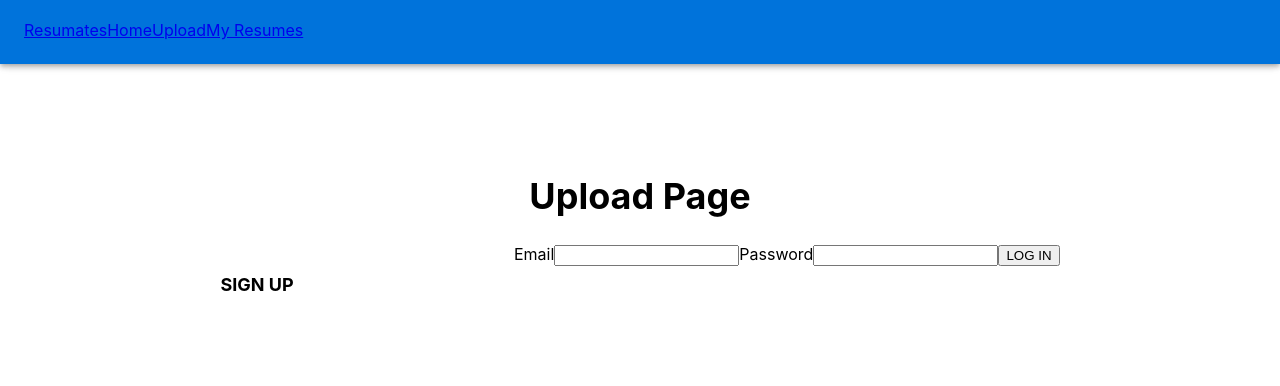
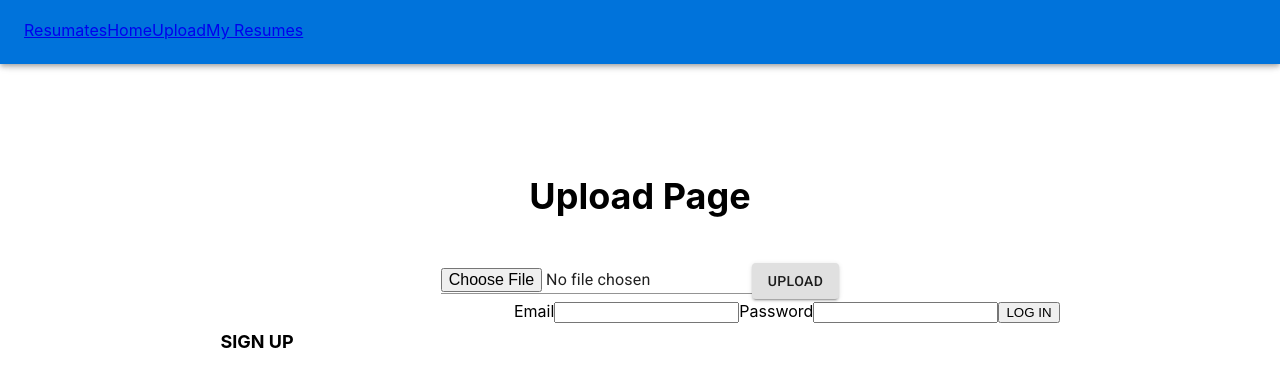
Before and after one commit to imarcdaniel/MERN_ResumePeeker, a React (Create React App) app in the folder resumates/: page /Upload in a window 1280 px wide. Shown: the top 386 px of the page. Built offline with nearby package versions, Linux system fonts and the light colour scheme.

Commit message:
resume backend complete

```diff
--- a/resumates/routes/api/resumes.js
+++ b/resumates/routes/api/resumes.js
@@ -1,8 +1,10 @@
 const express = require('express');
 const router = express.Router();
 const resumesCtrl = require('../../controllers/resumes');
-
+// POST new resume
 router.post('/', resumesCtrl.create);
+// GET all posts
+// router.get('/', resumesCtrl.index)
 router.get('/:id', resumesCtrl.show);
 router.delete('/:id', resumesCtrl.delete);
 router.put('/:id', resumesCtrl.update);
--- a/resumates/src/App.js
+++ b/resumates/src/App.js
@@ -15,11 +15,6 @@ import { Link } from 'react-router-dom'
 class App extends Component {
   state = {
     user: null,
-    resumes: []
-  }
-
-  getResumes = async () => {
-    await fetch("/api/resumes").then((res) => res.json()).then(data => this.setState({resumes: data}))
   }
 
   // a method to update user
@@ -28,11 +23,6 @@ class App extends Component {
   }
 
   componentDidMount() {
-      this.getPosts()
-}
-
-  componentDidMount() {
-
     let token = localStorage.getItem('token')
     if (token) {
       const payload = JSON.parse(atob(token.split('.')[1])); // decode token
@@ -67,7 +57,6 @@ class App extends Component {
           :
           <AuthPage setUserInState={this.setUserInState}/>
   }
-
       </main>
     );
 
--- a/resumates/src/components/UploadForm/UploadForm.jsx
+++ b/resumates/src/components/UploadForm/UploadForm.jsx
@@ -19,18 +19,17 @@ export default class UploadForm extends Component {
   render() {
     return(
       <div>
-        <textarea
+        <br/>
+        <label
+          htmlFor="contained-button-file"
           name="content"
           onChange={this.handleChange}
-          value={this.state.content}></textarea>
-        <br/>
-        <label htmlFor="contained-button-file">
+          value={this.state.content}>
         <Input accept="image/*" id="contained-button-file" multiple type="file" />
-        <Button variant="contained" component="span">
+        <Button variant="contained" component="span" onClick={this.handleSubmit}>
         Upload
         </Button>
-</label>
-        <button onClick={this.handleSubmit}>Upload</button>
+        </label>
       </div>
     )
   }
--- a/resumates/src/pages/IndexPage/IndexPage.jsx
+++ b/resumates/src/pages/IndexPage/IndexPage.jsx
@@ -8,6 +8,14 @@ class IndexPage extends React.Component {
   // initial state of the app when it first loads
   state = {
       resumes: []
+  }
+
+  getResumes = async () => {
+    await fetch("/api/resumes").then((res) => res.json()).then(data => this.setState({resumes: data}))
+  }
+
+  componentDidMount() {
+    this.getResumes()
   }
 
   render() {
--- a/resumates/src/pages/UploadPage/UploadPage.jsx
+++ b/resumates/src/pages/UploadPage/UploadPage.jsx
@@ -7,7 +7,7 @@ export default class UploadPage extends Component {
         return (
             <div className="Intro">
                 <h1>Upload Page</h1>
-
+                <UploadForm />
             </div>
         )
     }
```
Also changed, not shown: resumates/models/resume.js (+5 -3 lines).
